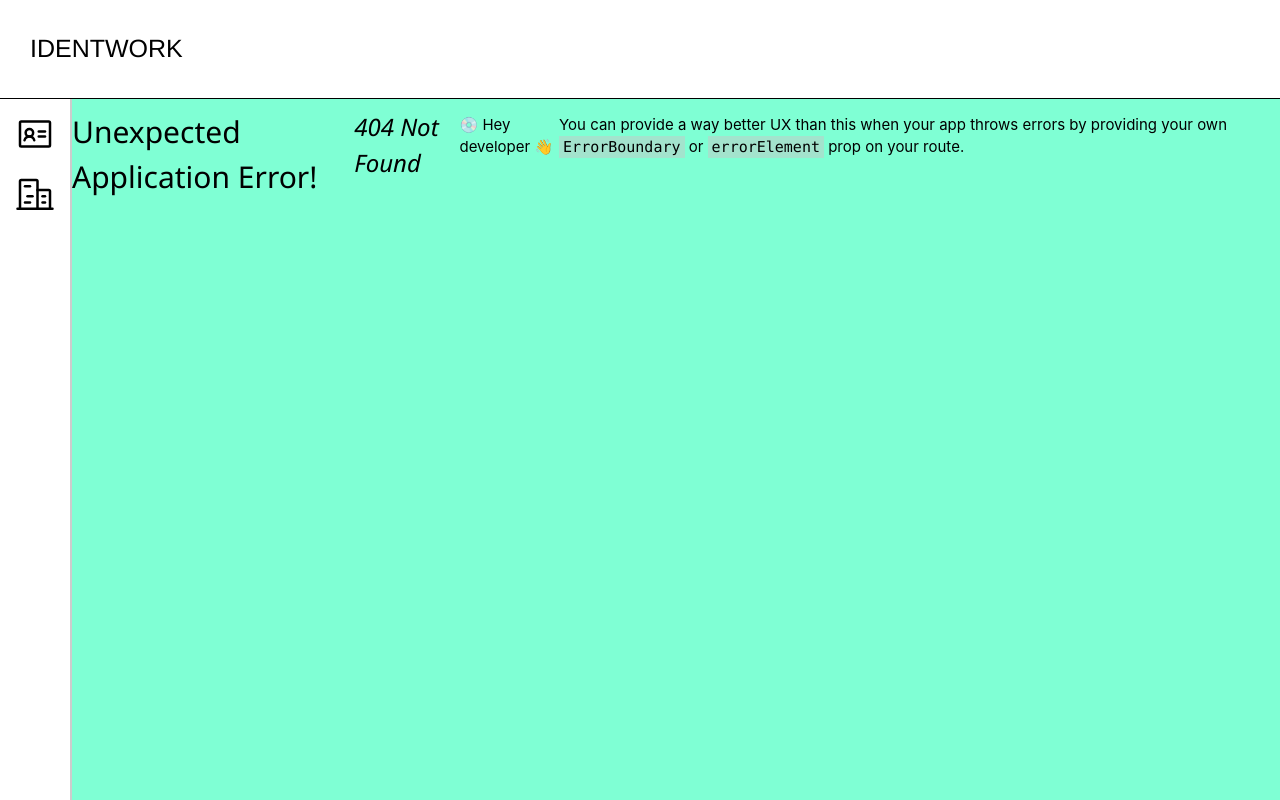
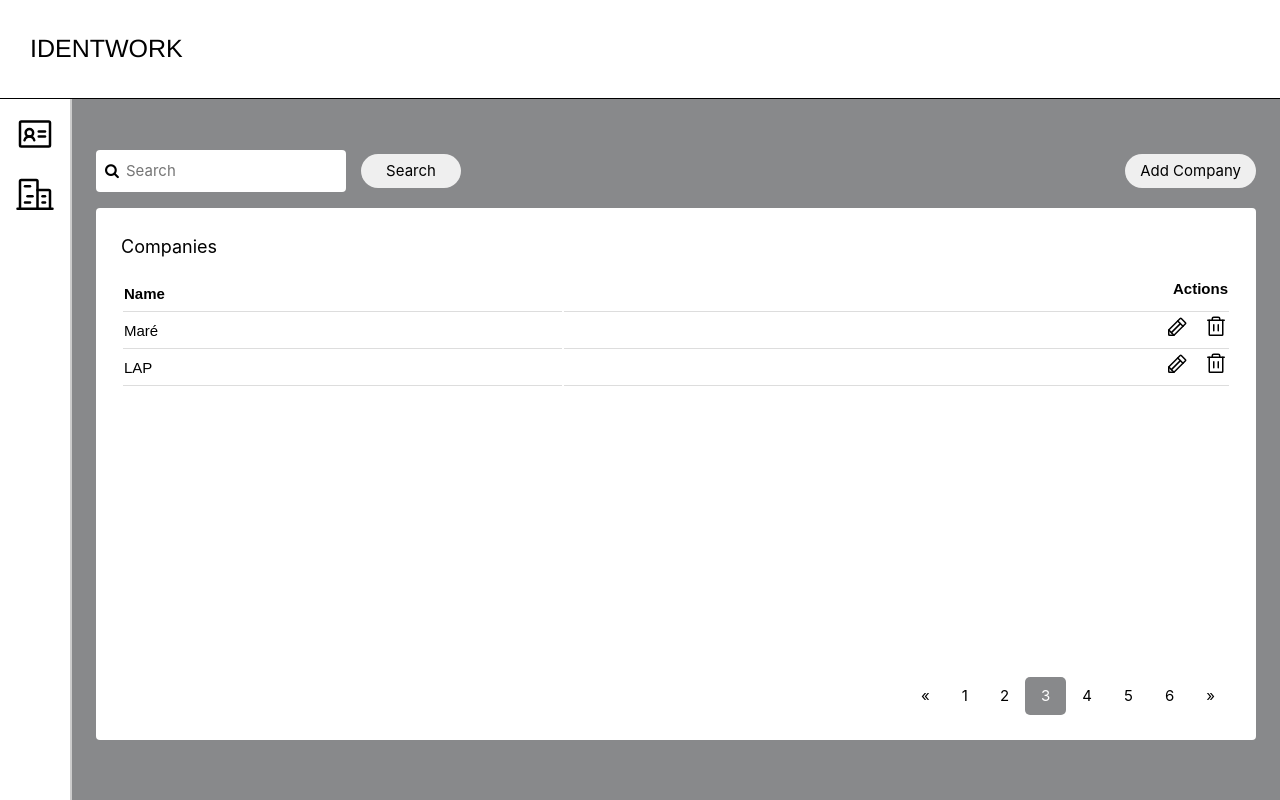
Before and after one commit to rodrigofmeneses/identwork-frontend, a React (Create React App) app: page /companies in a window 1280 px wide. Before the commit this address had no page. Built offline with nearby package versions, Linux system fonts and the light colour scheme.

Commit message:
feat: :sparkles: Company Page

```diff
--- a/src/components/Sidebar/index.tsx
+++ b/src/components/Sidebar/index.tsx
@@ -7,7 +7,7 @@ export default function Sidebar() {
       <a href="/employees">
         <IdentificationCard size={40} />
       </a>
-      <a href="/">
+      <a href="/companies">
         <Buildings size={40} />
       </a>
     </div>
--- /dev/null
+++ b/src/pages/Companies.tsx
@@ -0,0 +1,43 @@
+import { useNavigate } from 'react-router-dom'
+import { useState } from 'react'
+import { Button, Table } from '../components'
+import style from './styles/Companies.module.scss'
+import routerStyle from './styles/Router.module.scss'
+
+export default function Companies() {
+  const navigate = useNavigate()
+
+  const [header, setHeader] = useState(['Name', 'Actions'])
+  const [companies, setEmployees] = useState([
+    {
+      name: 'Maré',
+    },
+    { name: 'LAP' },
+  ])
+
+  return (
+    <div className={routerStyle.routerContainer}>
+      <div className={style.topContainer}>
+        <div>
+          <div className={style.wrapper}>
+            <i className="fa fa-search"></i>
+            <input type="text" placeholder="Search" required />
+            <Button>Search</Button>
+          </div>
+        </div>
+        <div>
+          <Button onClick={() => navigate('/add-company')}>Add Company</Button>
+        </div>
+      </div>
+      <div className={style.tableContainer}>
+        <Table
+          title="Companies"
+          checkbox={false}
+          edit={false}
+          header={header}
+          content={companies}
+        ></Table>
+      </div>
+    </div>
+  )
+}
--- a/src/pages/index.ts
+++ b/src/pages/index.ts
@@ -1,2 +1,3 @@
 export { default as AddEmployee } from './AddEmployee'
+export { default as Companies } from './Companies'
 export { default as Employees } from './Employees'
--- /dev/null
+++ b/src/pages/styles/Companies.module.scss
@@ -0,0 +1,42 @@
+.topContainer {
+  display: flex;
+  flex-direction: row;
+  justify-content: space-between;
+  align-items: baseline;
+  margin: 45px 24px 8px;
+
+  .wrapper {
+    display: flex;
+    flex-direction: row;
+    align-items: baseline;
+    position: relative;
+
+    i {
+      position: absolute;
+      padding: 4px;
+      left: 5px;
+      bottom: 10px;
+    }
+
+    input {
+      padding: 10px 30px;
+      max-width: 250px;
+      border-radius: 4px;
+      border: 0px;
+    }
+  }
+
+  Button {
+    min-width: 100px;
+  }
+}
+
+.tableContainer {
+  display: flex;
+  height: 100%;
+  flex-direction: row;
+  margin: 8px 24px 60px;
+
+  border-radius: 4px;
+  background-color: white;
+}
```
Also changed, not shown: src/routes.tsx (+5 -5 lines).
